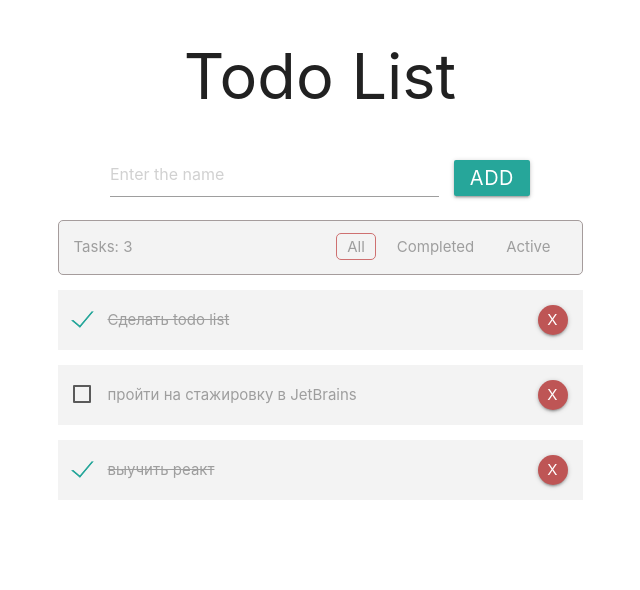
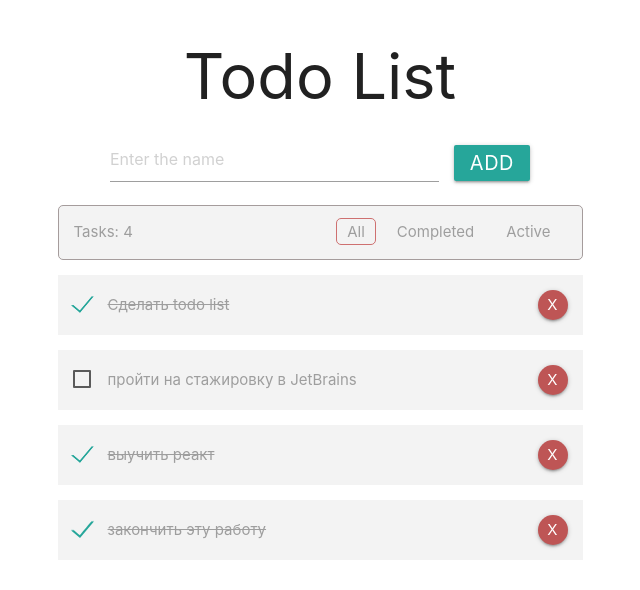
Before and after one commit to amaguma/Todo-list, a React (Create React App) app: page / in a window 1280 px wide. Shown: the top 590 px of the page, without its empty margins (320-960 px from the left). Built offline with nearby package versions, Linux system fonts and the light colour scheme.

Commit message:
Изменил поле dateCompeted на number

```diff
--- a/src/App.tsx
+++ b/src/App.tsx
@@ -25,22 +25,22 @@ const baseStateBtns = [
   }
 ];
 
-const dataTypeITask = data.map(task => {
-  if (task.isComplete) {
-    if (task.dateCompleted) {
-      return {
-        ...task,
-        dateCompleted: new Date(task.dateCompleted)
-      }
-    } else {
-      return {
-        ...task,
-        dateCompleted: new Date()
-      }
-    }
-  }
-  return task;
-}) as ITask[];
+// const dataTypeITask = data.map(task => {
+//   if (task.isComplete) {
+//     if (task.dateCompleted) {
+//       return {
+//         ...task,
+//         dateCompleted: new Date(task.dateCompleted)
+//       }
+//     } else {
+//       return {
+//         ...task,
+//         dateCompleted: new Date()
+//       }
+//     }
+//   }
+//   return task;
+// }) as ITask[];
 
 const App: FC = () => {
 
@@ -52,7 +52,7 @@ const App: FC = () => {
 
 
   useEffect(() => {
-    const savedTasks = JSON.parse(localStorage.getItem('tasks')!) as ITask[] || dataTypeITask;
+    const savedTasks = (JSON.parse(localStorage.getItem('tasks')!) || data) as ITask[]
     setTasks(savedTasks)
     const savedBtn = JSON.parse(localStorage.getItem('btns')!) as IButton[] || baseStateBtns;
     setBtns(savedBtn);
@@ -78,9 +78,11 @@ const App: FC = () => {
   const toggleHandler = (id: number) => {
     setTasks(prev => prev.map(task => {
       if (task.id === id) {
+        const isComplete = !task.isComplete
         return {
           ...task,
-          isComplete: !task.isComplete
+          isComplete,
+          dateCompleted: isComplete ? Date.now() : undefined
         }
       }
       return task;
--- a/src/components/TodoList.tsx
+++ b/src/components/TodoList.tsx
@@ -15,12 +15,6 @@ const TodoList: FC<TodoListProps> = ({tasks, onToggle, onDelete}) => {
                     const classElem = ['task'];
                     if (task.isComplete) {
                         classElem.push('completed');
-                        // task.dateCompleted = new Date();
-                        // console.log('old' + task.dateCompleted!)
-                        // if (task.dateCompleted === undefined) {
-                        //     console.log(task.title);
-                        //     task.dateCompleted = new Date();
-                        // }
                     }
                     return (
                         <li className={classElem.join(' ')} key={task.id}>
--- a/src/components/TodoTable.tsx
+++ b/src/components/TodoTable.tsx
@@ -17,7 +17,20 @@ const TodoTable: FC<TodoTableProps> = ({tasks}) => {
     const quantity = [...Array(7)]
         .map(() => 0)
         .map((elem, index) => {
-        elem = tasks.filter(task => task.dateCompleted && task.dateCompleted.getDay() === index && getWeekNumber(task.dateCompleted) === getWeekNumber(new Date())).length
+        elem = tasks
+        .map(task => {
+            if (task.dateCompleted) {
+                return {
+                    ...task,
+                    dateCompleted: new Date(task.dateCompleted)
+                }
+            }
+            return {
+                ...task,
+                dateCompleted: Date.now()
+            }
+        })
+        .filter(task => new Date(task.dateCompleted).getDay() === index && getWeekNumber(new Date(task.dateCompleted)) === getWeekNumber(new Date())).length
         return elem;
     });
 
--- a/src/components/data/data.json
+++ b/src/components/data/data.json
@@ -14,5 +14,11 @@
         "id": 1618009582345,
         "isComplete": true,
         "dateCompleted": "2021-04-10T01:43:55.650Z"
+    },
+    {
+        "title": "закончить эту работу",
+        "id": 1618009582342,
+        "isComplete": true,
+        "dateCompleted": "2021-04-09T01:43:55.650Z"
     }
 ]
--- a/src/index.css
+++ b/src/index.css
@@ -7,10 +7,6 @@
   --color--btn-delete: #be5555;
   --color-scroll-line: #d0e6ed;
   --color-scroll: #64996a;
-}
-
-body {
-  overflow-y: hidden;
 }
 
 .container {
@@ -26,7 +22,6 @@ ul {
 }
 
 .input {
-  padding-top: 1rem;
   display: flex;
   align-items: center;
   width: 80%;
--- a/src/interfaces.ts
+++ b/src/interfaces.ts
@@ -2,7 +2,7 @@ export interface ITask {
     title: string;
     id: number;
     isComplete: boolean;
-    dateCompleted?: Date;
+    dateCompleted?: number;
 }
 
 export interface IButton {
```
